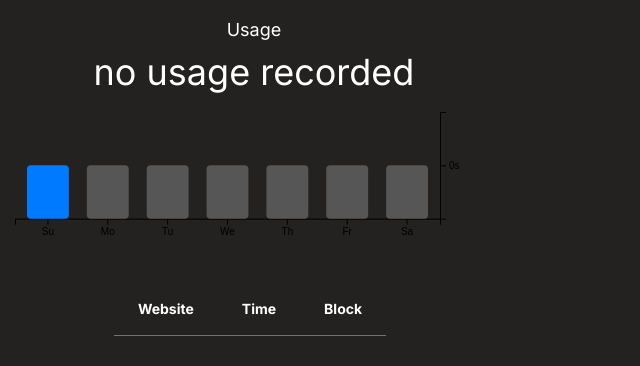
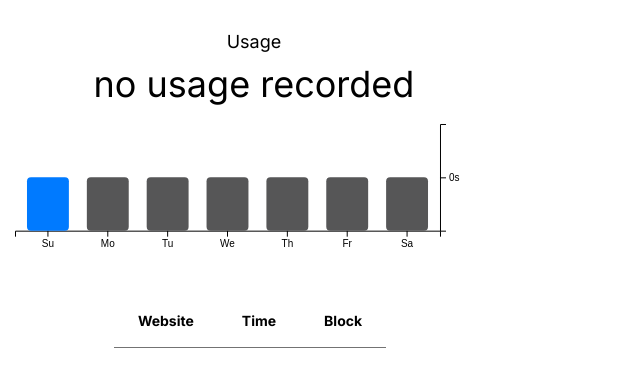
Before and after one commit to Avikam03/screentime, a Next.js app: page / in a window 1280 px wide. Shown: the top 366 px of the page, without its empty margins (0-640 px from the left). Built offline with nearby package versions, Linux system fonts and the light colour scheme.

Commit message:
fixed dark/light mode issue

```diff
--- a/src/pages/index.tsx
+++ b/src/pages/index.tsx
@@ -118,19 +118,19 @@ export default function Home() {
   }, [selectedBarIndex]);
 
   return (
-    <main
-      className={`min-h-screen items-center justify-between ${inter.className}`}
+    <body
+      className={`bg-white dark:bg-[#232221] min-h-screen items-center justify-between ${inter.className}`}
     >
-      <div className="mx-3 my-3 place-items-center">
+      <div className="px-3 py-3 place-items-center">
         {loading ? (
-          <h2 className="mt-4 text-4xl font-extrabold text-white">
+          <h2 className="mt-4 text-4xl font-extrabold text-black dark:text-white">
             Loading...
           </h2>
         ) : null}
         {/* <h2 className="mt-4 text-xl font-extrabold text-white">Screen time for the week</h2> */}
 
-        <h2 className="ml-2 mt-4 text-lg text-white">Usage</h2>
-        <h1 className="ml-2 mt-2 text-4xl text-white">
+        <h2 className="ml-2 mt-4 text-lg text-black dark:text-white">Usage</h2>
+        <h1 className="ml-2 mt-2 text-4xl text-black dark:text-white">
           {
             processedData["total"] == undefined
               ? "no usage recorded"
@@ -158,14 +158,14 @@ export default function Home() {
                 <table className="min-w-full text-left text-sm font-light">
                   <thead className="border-b font-medium border-neutral-500">
                     <tr>
-                      <th scope="col" className="px-6 py-4 text-white">
+                      <th scope="col" className="px-6 py-4 text-black dark:text-white">
                         Website
                       </th>
-                      <th scope="col" className="px-6 py-4 text-white">
+                      <th scope="col" className="px-6 py-4 text-black dark:text-white">
                         Time
                       </th>
                       {selectedBarIndex == todayIndex ? (
-                        <th scope="col" className="px-6 py-4 text-white">
+                        <th scope="col" className="px-6 py-4 text-black dark:text-white">
                           Block
                         </th>
                       ) : null}
@@ -198,10 +198,10 @@ export default function Home() {
                                   }}
                                   alt=""
                                 />
-                                <div className="ml-2 text-white">{key}</div>
+                                <div className="ml-2 text-black dark:text-white">{key}</div>
                               </div>
                             </td>
-                            <td className="whitespace-nowrap px-6 py-4 text-white">
+                            <td className="whitespace-nowrap px-6 py-4 text-black dark:text-white">
                               {
                                 Math.ceil(processedData[key]) > 3600
                                   ? Math.floor(
@@ -246,6 +246,6 @@ export default function Home() {
           </div>
         </div>
       </div>
-    </main>
+    </body>
   );
 }
--- a/src/styles/globals.css
+++ b/src/styles/globals.css
@@ -18,7 +18,6 @@
 
 body {
   color: rgb(var(--foreground-rgb));
-  background: #232221;
 
   /* The max dimensions allowed via Chromium browsers and Firefox is 800x600 pixels. */
   width: 500px;
```
